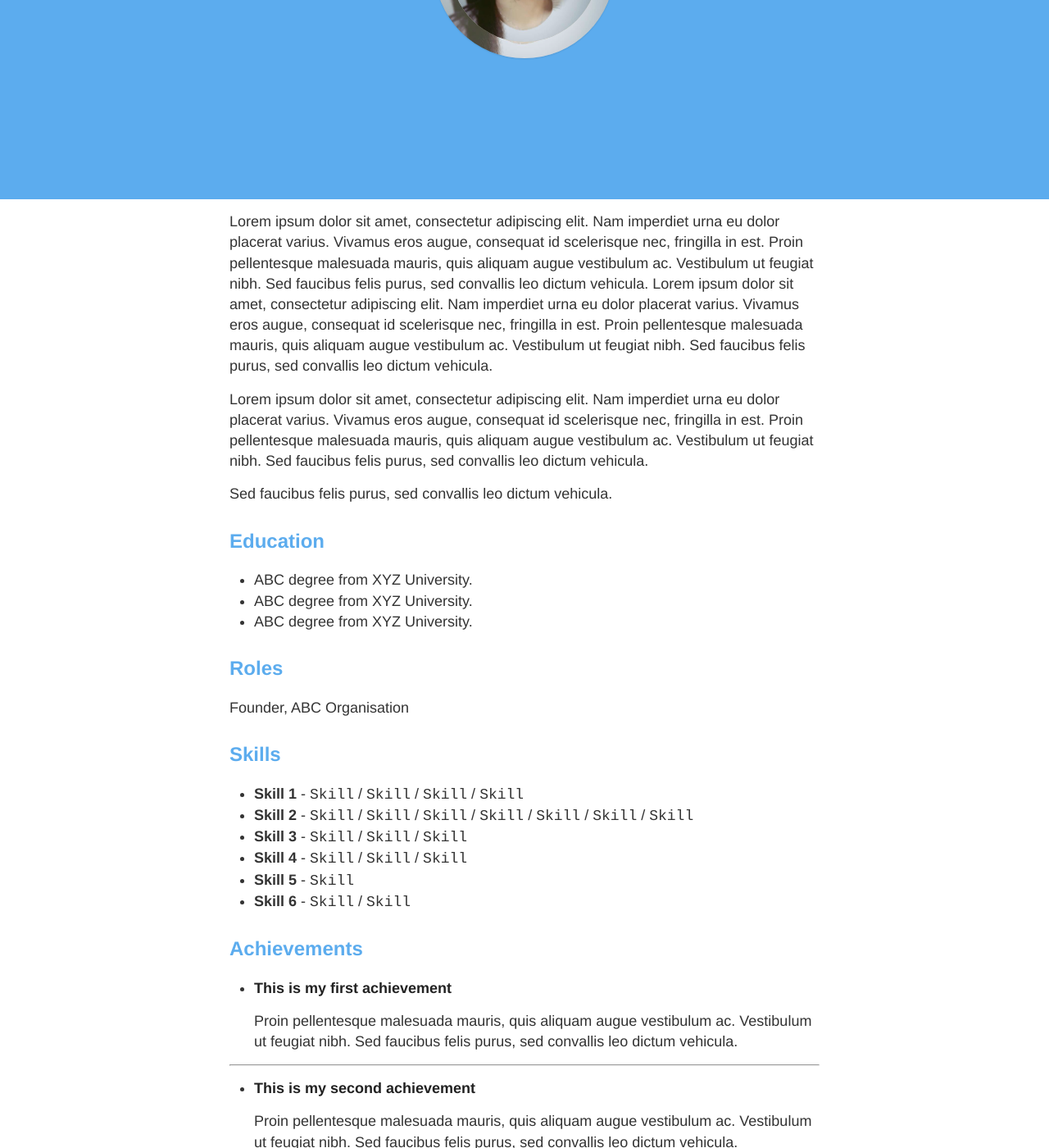
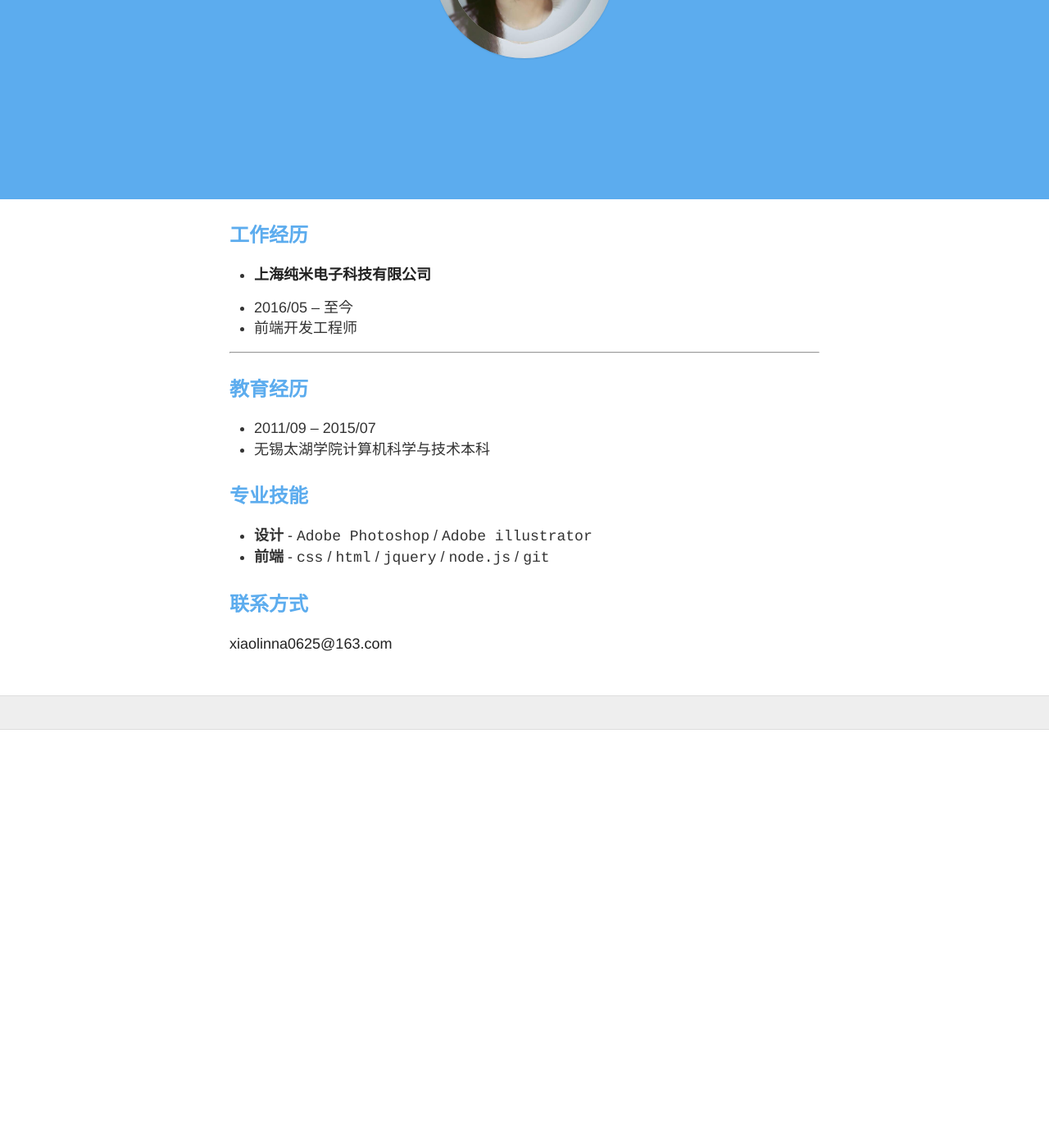
Before and after one commit to RaiyenXiao/RaiyenXiao, a Jekyll site: the page built from about.md, in a window 1280 px wide and 1400 px high, scrolled down 400 px. Shown: the whole window at 82% size. Built offline with Jekyll 4.4.1, drawn with Linux system fonts in a browser that asks for light colours; nearby versions of some CDN libraries; our own code applies the rules of GitHub Pages for plain Markdown files; after the commit the page ends 1290 px from its top, so only the background shows below that; some of the changed text lies outside the part shown.

Commit message:
个人信息修改

```diff
--- a/_config.yml
+++ b/_config.yml
@@ -16,7 +16,7 @@ description: 上海浦东新区
 # Includes an icon in the footer for each username you enter
 footer-links:
   dribbble:
-  email: 782484014@qq.com
+  email: xiaolinna0625@163.com
   facebook:
   flickr:
   github: RaiyenXiao
--- a/about.md
+++ b/about.md
@@ -4,52 +4,26 @@ title: About
 permalink:/about/
 ---
 
-Lorem ipsum dolor sit amet, consectetur adipiscing elit. Nam imperdiet urna eu dolor placerat varius. Vivamus eros augue, consequat id scelerisque nec, fringilla in est. Proin pellentesque malesuada mauris, quis aliquam augue vestibulum ac. Vestibulum ut feugiat nibh. Sed faucibus felis purus, sed convallis leo dictum vehicula. Lorem ipsum dolor sit amet, consectetur adipiscing elit. Nam imperdiet urna eu dolor placerat varius. Vivamus eros augue, consequat id scelerisque nec, fringilla in est. Proin pellentesque malesuada mauris, quis aliquam augue vestibulum ac. Vestibulum ut feugiat nibh. Sed faucibus felis purus, sed convallis leo dictum vehicula.
 
-Lorem ipsum dolor sit amet, consectetur adipiscing elit. Nam imperdiet urna eu dolor placerat varius. Vivamus eros augue, consequat id scelerisque nec, fringilla in est. Proin pellentesque malesuada mauris, quis aliquam augue vestibulum ac. Vestibulum ut feugiat nibh. Sed faucibus felis purus, sed convallis leo dictum vehicula.
+## 工作经历
+* [**上海纯米电子科技有限公司**](#)
 
-Sed faucibus felis purus, sed convallis leo dictum vehicula.
+* 2016/05 -- 至今
+* 前端开发工程师
 
-## Education
-
-* ABC degree from XYZ University.
-* ABC degree from XYZ University.
-* ABC degree from XYZ University.
-
-## Roles
-
-Founder, ABC Organisation
-
-## Skills
-
-* **Skill 1** - `Skill` / `Skill` / `Skill` / `Skill`
-* **Skill 2** - `Skill` / `Skill` / `Skill` / `Skill` / `Skill` / `Skill` / `Skill`
-* **Skill 3** - `Skill` / `Skill` / `Skill`
-* **Skill 4** - `Skill` / `Skill` / `Skill`
-* **Skill 5** - `Skill`
-* **Skill 6** - `Skill` / `Skill`
-
-
-## Achievements
-
-
-* [**This is my first achievement**](#)
-
-   Proin pellentesque malesuada mauris, quis aliquam augue vestibulum ac. Vestibulum ut feugiat nibh. Sed faucibus felis purus, sed convallis leo dictum vehicula.
 
 ***
 
-* [**This is my second achievement**](#)
+## 教育经历
 
-    Proin pellentesque malesuada mauris, quis aliquam augue vestibulum ac. Vestibulum ut feugiat nibh. Sed faucibus felis purus, sed convallis leo dictum vehicula.
+* 2011/09 -- 2015/07
+* 无锡太湖学院|计算机科学与技术|本科
 
-***
+## 专业技能
 
-* [**This is my third achievement**](#)
+* **设计** - `Adobe Photoshop` / `Adobe illustrator`
+* **前端** - `css` / `html` / `jquery` / `node.js` / `git`
 
-   Proin pellentesque malesuada mauris, quis aliquam augue vestibulum ac. Vestibulum ut feugiat nibh. Sed faucibus felis purus, sed convallis leo dictum vehicula
+## 联系方式
 
-
-## Contact me
-
-[agarwal.akshay.akshay8@gmail.com](mailto:agarwal.akshay.akshay8@gmail.com)
+[xiaolinna0625@163.com](xiaolinna0625@163.com)
```
